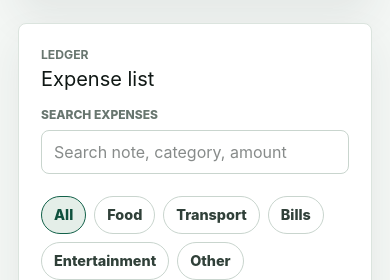
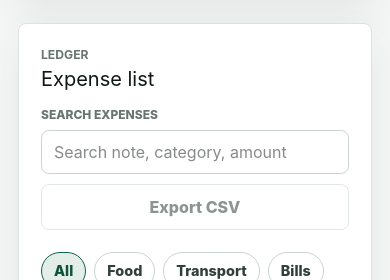
Before and after one commit to Subham3008/expense-tracker, a React (Vite) app in the folder web/: page /expenses in a window 390 px wide. Shown: the part 934-1214 px from the top of the page. Built offline with nearby package versions, Linux system fonts and the light colour scheme; no server answers.

Commit message:
feat: add expense csv export

```diff
--- a/web/src/index.css
+++ b/web/src/index.css
@@ -398,6 +398,12 @@ textarea {
   gap: 16px;
 }
 
+.ledger-actions {
+  display: flex;
+  align-items: flex-end;
+  gap: 10px;
+}
+
 .search-field {
   display: grid;
   gap: 6px;
@@ -744,6 +750,11 @@ textarea {
   background: #f4f7f5;
 }
 
+.secondary-button:disabled {
+  cursor: not-allowed;
+  opacity: 0.55;
+}
+
 @media (max-width: 860px) {
   .app-shell {
     grid-template-columns: 1fr;
@@ -793,6 +804,11 @@ textarea {
   }
 
   .panel-heading-row {
+    align-items: stretch;
+    flex-direction: column;
+  }
+
+  .ledger-actions {
     align-items: stretch;
     flex-direction: column;
   }
--- a/web/src/pages/ExpensesPage.jsx
+++ b/web/src/pages/ExpensesPage.jsx
@@ -3,6 +3,7 @@ import ExpenseForm from '../components/ExpenseForm.jsx';
 import ExpenseTable from '../components/ExpenseTable.jsx';
 import { EXPENSE_CATEGORIES } from '../hooks/useExpenseForm.js';
 import { useExpenses } from '../hooks/useExpenses.js';
+import { exportExpensesCsv } from '../utils/exportExpensesCsv.js';
 
 const dateFormatter = new Intl.DateTimeFormat('en-IN', {
   day: '2-digit',
@@ -86,6 +87,7 @@ const ExpensesPage = () => {
             <p className="section-kicker">Ledger</p>
             <h3>Expense list</h3>
           </div>
+          <div className="ledger-actions">
             <label className="search-field">
               <span>Search expenses</span>
               <input
@@ -95,6 +97,15 @@ const ExpensesPage = () => {
                 value={searchTerm}
               />
             </label>
+            <button
+              className="secondary-button"
+              disabled={filteredExpenses.length === 0}
+              onClick={() => exportExpensesCsv(filteredExpenses)}
+              type="button"
+            >
+              Export CSV
+            </button>
+          </div>
         </div>
         <div className="filter-row" aria-label="Filter by category">
           {['All', ...EXPENSE_CATEGORIES].map((category) => (
--- /dev/null
+++ b/web/src/utils/exportExpensesCsv.js
@@ -0,0 +1,38 @@
+const csvHeaders = ['Date', 'Category', 'Amount', 'Note'];
+
+const formatDate = (date) => new Date(date).toISOString().slice(0, 10);
+
+const escapeCsvValue = (value) => {
+  const stringValue = String(value ?? '');
+
+  if (!/[",\n\r]/.test(stringValue)) {
+    return stringValue;
+  }
+
+  return `"${stringValue.replaceAll('"', '""')}"`;
+};
+
+const buildCsv = (expenses) => {
+  const rows = expenses.map((expense) => [
+    formatDate(expense.date),
+    expense.category,
+    expense.amount,
+    expense.note ?? '',
+  ]);
+
+  return [csvHeaders, ...rows]
+    .map((row) => row.map(escapeCsvValue).join(','))
+    .join('\n');
+};
+
+export const exportExpensesCsv = (expenses) => {
+  const csv = buildCsv(expenses);
+  const blob = new Blob([csv], { type: 'text/csv;charset=utf-8;' });
+  const url = URL.createObjectURL(blob);
+  const link = document.createElement('a');
+
+  link.href = url;
+  link.download = `expenses-${new Date().toISOString().slice(0, 10)}.csv`;
+  link.click();
+  URL.revokeObjectURL(url);
+};
```
Lines whose indentation alone changed are shown as unchanged.
